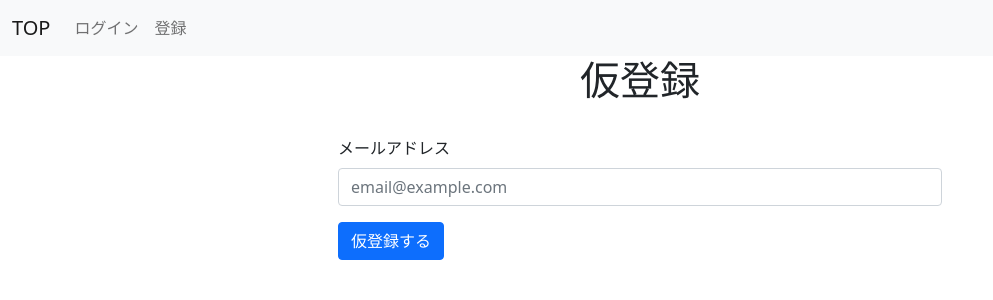
After one commit to jinsei1375/php_login, a PHP site: page /tmp_register.php in a window 1280 px wide. The commit adds this page. Shown: the top 300 px of the page, without its empty margins (0-993 px from the left). Run offline with PHP 8.4, Linux system fonts and the light colour scheme.

Commit message:
仮登録機能

```diff
--- a/src/confirm.php
+++ b/src/confirm.php
@@ -63,7 +63,7 @@
               <a class="nav-link" href="/login.php">ログイン</a>
             </li>
             <li class="nav-item">
-              <a class="nav-link" href="/register.php">登録</a>
+              <a class="nav-link" href="/tmp_register.php">登録</a>
             </li>
           </ul>
         </div>
--- /dev/null
+++ b/src/email_sent.php
@@ -0,0 +1,2 @@
+
+  メール送信が完了しました。
--- a/src/index.php
+++ b/src/index.php
@@ -29,7 +29,7 @@
               <a class="nav-link" href="/login.php">ログイン</a>
             </li>
             <li class="nav-item">
-              <a class="nav-link" href="/register.php">登録</a>
+              <a class="nav-link" href="/tmp_register.php">登録</a>
             </li>
           </ul>
         </div>
--- a/src/login.php
+++ b/src/login.php
@@ -62,7 +62,7 @@
               <a class="nav-link" href="/login.php">ログイン</a>
             </li>
             <li class="nav-item">
-              <a class="nav-link" href="/register.php">登録</a>
+              <a class="nav-link" href="/tmp_register.php">登録</a>
             </li>
           </ul>
         </div>
--- /dev/null
+++ b/src/tmp_register.php
@@ -0,0 +1,127 @@
+<?php
+
+  require_once('./db_connect.php');
+  // session_start();
+
+  // formに埋め込むcsrf tokenの生成
+  if (empty($_SESSION['_csrf_token'])) {
+    $_SESSION['_csrf_token'] = bin2hex(random_bytes(32));
+  }
+
+  // csrf tokenを取得
+  $csrfToken = filter_input(INPUT_POST, '_csrf_token');
+  $email = filter_input(INPUT_POST, 'email');
+
+
+  if(!empty($_POST)) {
+    $sql = "select count(id) from users where email=:email";
+    $dbh = db_connect();
+    $stmt = $dbh->prepare($sql);
+    $stmt->bindValue(':email', $_POST['email']);
+    $stmt->execute();
+    $count = $stmt->fetch(PDO::FETCH_ASSOC);
+    if($count['count(id)'] > 0 ) {
+      $error['email'] = 'このメールアドレスはすでに使われています。';
+    }
+    if(!isset($error)) {
+      // $_SESSION['user'] = $_POST;
+
+      // register token生成
+      $registerToken = bin2hex(random_bytes(32));
+
+      $dbh = db_connect();
+      $stmt = $dbh->prepare("INSERT INTO users (email, register_token, register_token_sent_at) VALUES (:email, :register_token, :register_token_sent_at)");
+      $stmt->bindValue(':email', $email, PDO::PARAM_STR);
+      $stmt->bindValue(':register_token', $registerToken, PDO::PARAM_STR);
+      $stmt->bindValue(':register_token_sent_at', (new \DateTime())->format('Y-m-d H:i:s'), \PDO::PARAM_STR);
+      $stmt->execute();
+
+      // URLはご自身の環境に合わせてください
+      $url = "http://localhost/show_register_form.php?token={$registerToken}";
+
+      $subject =  '仮登録が完了しました';
+
+      $body = <<<EOD
+          会員登録ありがとうございます！
+
+          24時間以内に下記URLへアクセスし、本登録を完了してください。
+          {$url}
+          EOD;
+
+      $headers = "From : hoge@hoge.com\n";
+      $headers .= "Content-Type : text/plain";
+
+      if(mb_send_mail($email, $subject, $body, $headers)) {
+        header('Location: email_sent.php');
+        exit();
+      }
+
+      // header('Location: confirm.php');
+      // exit();
+    }
+  }
+?>
+
+<?php
+  // $to = "to@example.com";
+  // $subject = "TEST";
+  // $message = "This is TEST.\r\nHow are you?";
+  // $headers = "From: from@example.com";
+  // mail($to, $subject, $message, $headers);
+
+?>
+
+<!DOCTYPE html>
+<html lang="en">
+<head>
+  <meta charset="UTF-8">
+  <meta http-equiv="X-UA-Compatible" content="IE=edge">
+  <meta name="viewport" content="width=device-width, initial-scale=1.0">
+  <!-- CSS only -->
+<link href="https://cdn.jsdelivr.net/npm/bootstrap@5.0.2/dist/css/bootstrap.min.css" rel="stylesheet" integrity="sha384-EVSTQN3/azprG1Anm3QDgpJLIm9Nao0Yz1ztcQTwFspd3yD65VohhpuuCOmLASjC" crossorigin="anonymous">
+  <title>登録ページ</title>
+</head>
+<body>
+  <header>
+    <nav class="navbar navbar-expand-lg navbar-light bg-light">
+      <div class="container-fluid">
+        <a class="navbar-brand" href="/">TOP</a>
+        <button class="navbar-toggler" type="button" data-bs-toggle="collapse" data-bs-target="#navbarNav" aria-controls="navbarNav" aria-expanded="false" aria-label="Toggle navigation">
+          <span class="navbar-toggler-icon"></span>
+        </button>
+        <div class="collapse navbar-collapse" id="navbarNav">
+          <ul class="navbar-nav">
+            <!-- <li class="nav-item">
+              <a class="nav-link active" aria-current="page" href="/"></a>
+            </li> -->
+            <li class="nav-item">
+              <a class="nav-link" href="/login.php">ログイン</a>
+            </li>
+            <li class="nav-item">
+              <a class="nav-link" href="/tmp_register.php">登録</a>
+            </li>
+          </ul>
+        </div>
+      </div>
+    </nav>
+  </header>
+  <main>
+    <div class="wrapper">
+      <h1 class="text-center">仮登録</h1>
+      <div class="form-wrap row justify-content-center">
+        <form action="tmp_register.php" method="POST" class="p-4 col-6">
+          <div class="mb-3">
+            <input type="hidden" name="_csrf_token" value="<?= $_SESSION['_csrf_token']; ?>">
+            <label for="email" class="form-label">メールアドレス</label>
+            <input type="email" class="form-control" id="email" name="email" placeholder="email@example.com" value="<?php echo (isset($_SESSION['user']['email']) ? $_SESSION['user']['email'] : ''); ?>" required>
+            <?php if(!empty($error['email'])): ?>
+              <p class="text-danger"><?php echo $error['email']; ?></p>
+            <?php endif; ?>
+          </div>
+          <button type="submit" class="btn btn-primary">仮登録する</button>
+        </form>
+      </div>
+    </div>
+  </main>
+</body>
+</html>
```
Also changed, not shown: src/register.php (deleted, +0 -93 lines), src/show_tmp_register.php (added, +10 -0 lines).
